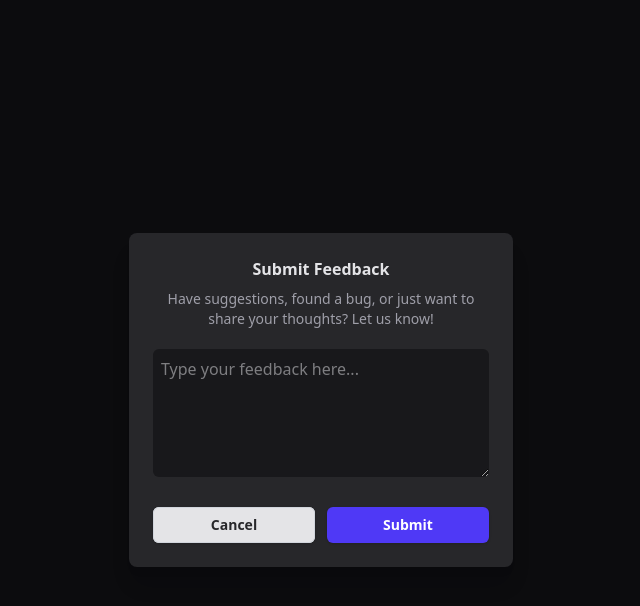
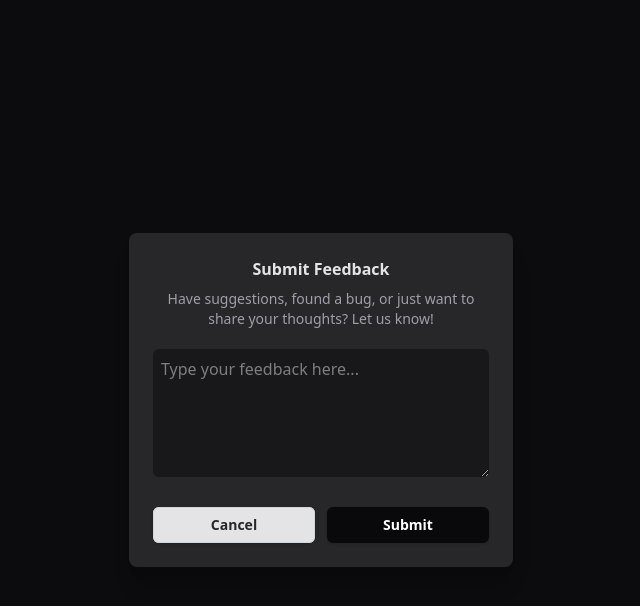
Before and after one commit to danikger/feedback-system, a React (Vite) app: page / in a window 1280 px wide. Both pictures are taken after a click on the button "Feedback". Shown: the top 606 px of the page, without its empty margins (319-959 px from the left). Built offline with nearby package versions, Linux system fonts and the light colour scheme.

Commit message:
Changes modal button colors

```diff
--- a/src/App.jsx
+++ b/src/App.jsx
@@ -95,7 +95,7 @@ function App() {
                         message: feedback,
                         email: "me@example.com",
                       })}
-                      className="inline-flex cursor-pointer w-full justify-center rounded-md bg-indigo-600 px-3 py-2 text-sm font-semibold text-white shadow-sm hover:bg-indigo-500 focus-visible:outline focus-visible:outline-offset-2 focus-visible:outline-indigo-600 sm:col-start-2"
+                      className="inline-flex cursor-pointer w-full justify-center rounded-md bg-zinc-950 px-3 py-2 text-sm font-semibold text-white shadow-sm hover:bg-zinc-900 focus-visible:outline focus-visible:outline-offset-2 focus-visible:outline-zinc-600 sm:col-start-2"
                     >
                       Submit
                     </button>
@@ -103,7 +103,7 @@ function App() {
                       type="button"
                       data-autofocus
                       onClick={() => setOpenFeedback(false)}
-                      className="mt-3 inline-flex cursor-pointer w-full justify-center rounded-md bg-zinc-200 px-3 py-2 text-sm font-semibold text-zinc-800 shadow-sm ring-1 ring-inset ring-gray-300 hover:bg-gray-50 sm:col-start-1 sm:mt-0"
+                      className="mt-3 inline-flex cursor-pointer w-full justify-center rounded-md bg-zinc-200 px-3 py-2 text-sm font-semibold text-zinc-800 shadow-sm ring-1 ring-inset ring-gray-300 hover:bg-zinc-100 sm:col-start-1 sm:mt-0"
                     >
                       Cancel
                     </button>
```
